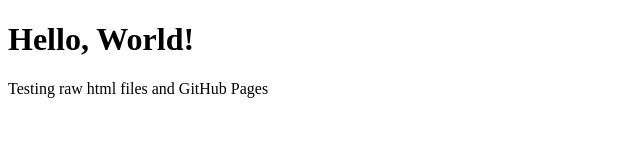
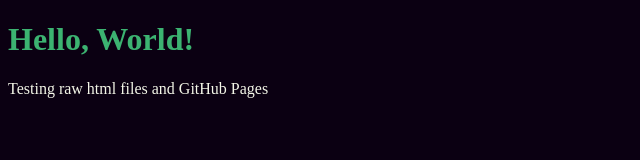
Before and after one commit to coaxialoutburst/coaxialoutburst.github.io, a plain HTML site: page index.html in a window 1280 px wide. Shown: the whole page, without its empty margins (0-640 px from the left). Drawn offline with Linux system fonts and the light colour scheme.

Commit message:
Update index.html

```diff
--- a/index.html
+++ b/index.html
@@ -1,6 +1,9 @@
 <!DOCTYPE html>
 <html lang="en-AU">
   <head>
+    <meta charset="UTF-8">
+    <meta name="author" content="Jack Daw">
+    <link type="text/css" rel="stylesheet" href="stylesheet.css">
     <title>Hello, World!</title>
   </head>
   <body>
```
